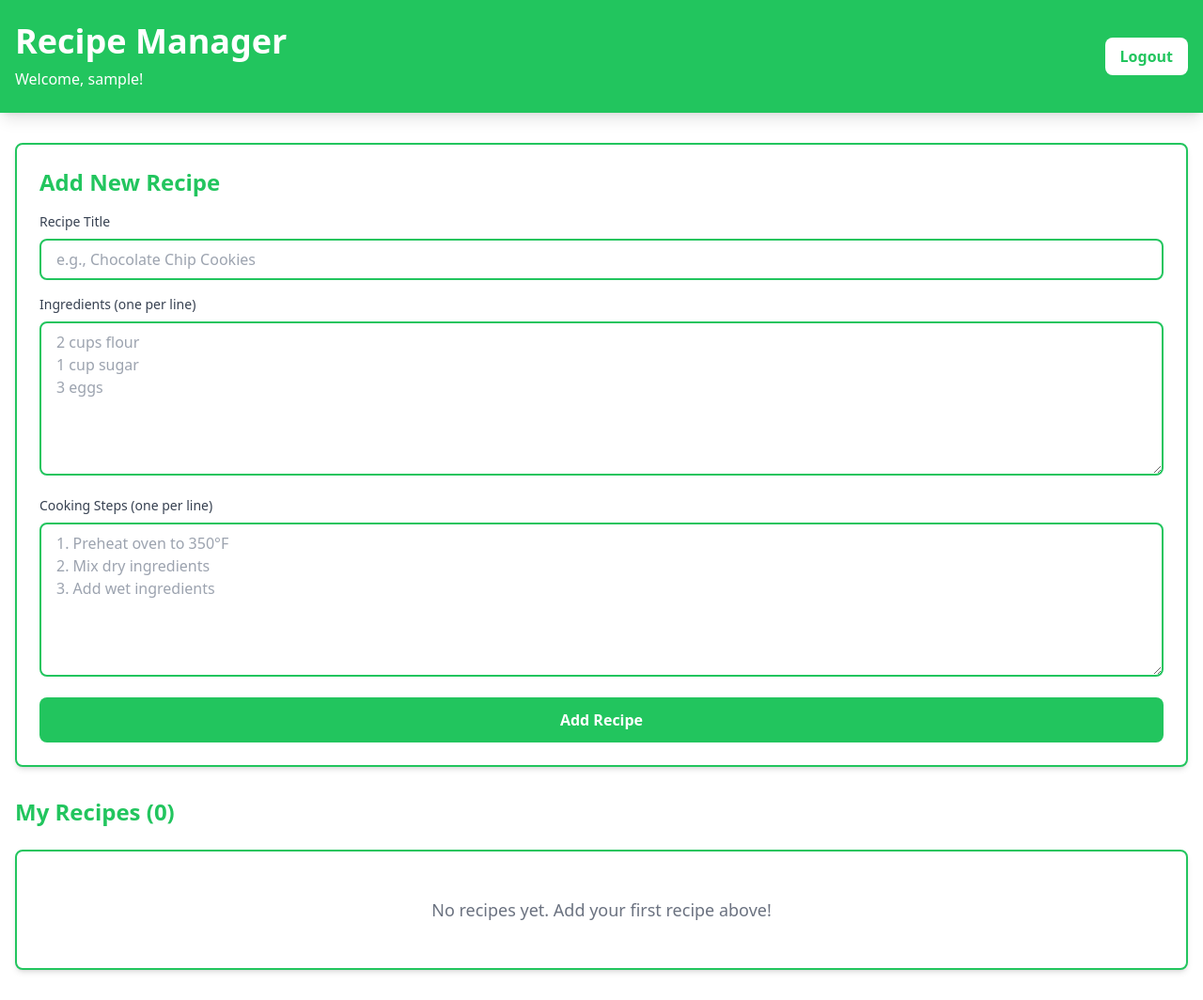
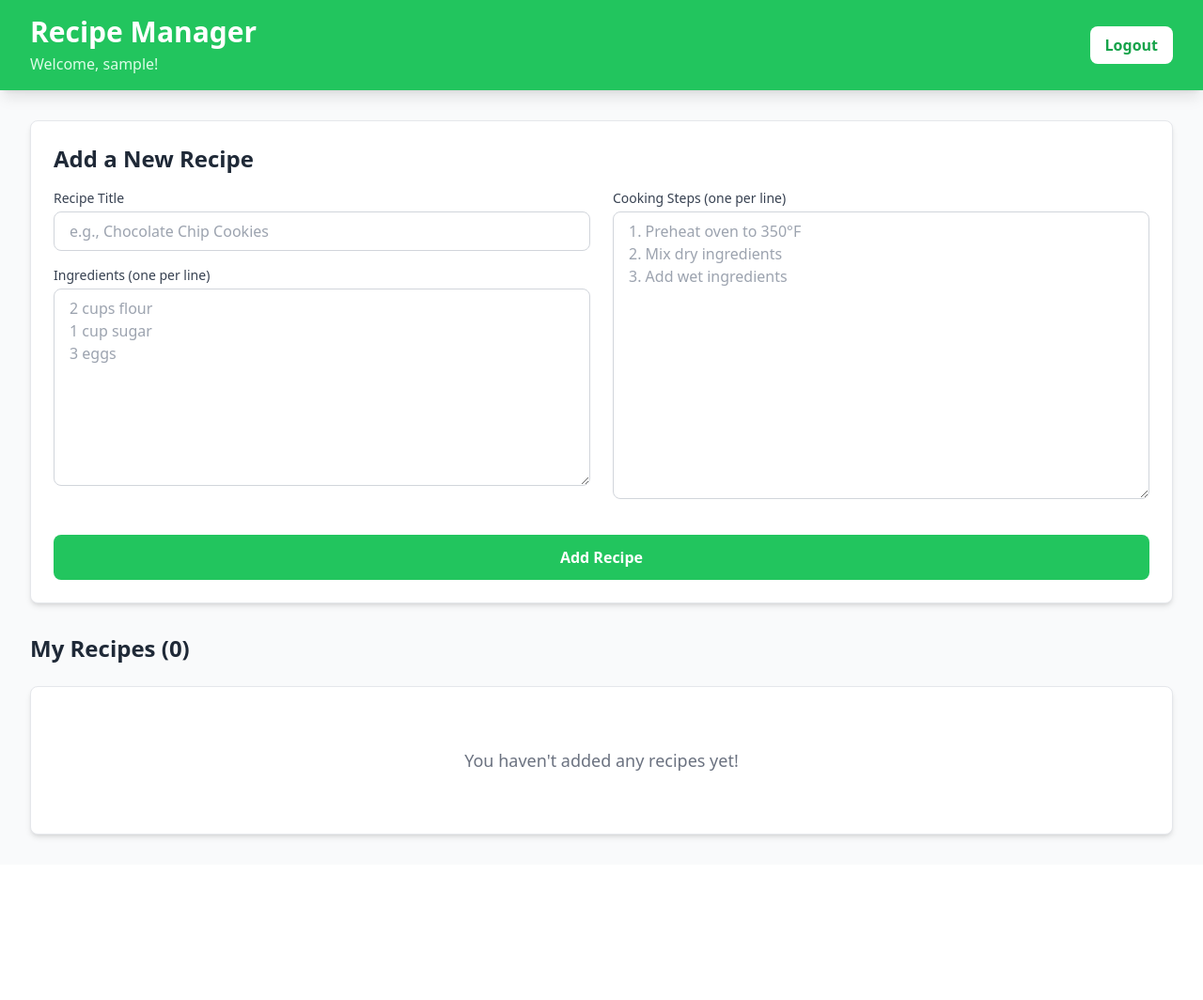
Before and after one commit to regis-mucyo/PHP-Assignment-Work-Project, a PHP site: page / in a window 1280 px wide. Shown: the whole page at 94% size. After the commit the page ends 893 px from the top, so only its background shows below. Run offline with PHP 8.4, Linux system fonts and the light colour scheme; the visitor is signed in with stand-in values (Sample User, id 1); data that the repository does not hold is empty; some libraries are stand-ins or nearby versions.

Commit message:
update new feature

```diff
--- a/index.php
+++ b/index.php
@@ -1,41 +1,28 @@
 <?php
-// Include database connection
+// PHP code remains the same
 include 'config.php';
-
-// Redirect if not logged in
 if (!isset($_SESSION['user_id'])) {
     header("Location: login.php");
     exit();
 }
-
-// Variable to store success or error messages
-$message = '';
 $user_id = $_SESSION['user_id'];
-
-// Check if form was submitted
 if ($_SERVER['REQUEST_METHOD'] === 'POST') {
-    // Get data from form
     $title = $_POST['title'];
     $ingredients = $_POST['ingredients'];
     $steps = $_POST['steps'];
-
-    // Check if all fields are filled
     if (!empty($title) && !empty($ingredients) && !empty($steps)) {
-        // Prepare SQL query to insert recipe
         $sql = "INSERT INTO recipes (title, ingredients, steps, user_id) VALUES ('$title', '$ingredients', '$steps', $user_id)";
-
-        // Execute query
         if ($conn->query($sql)) {
-            $message = '<div class="mb-4 p-4 bg-green-500 text-white rounded-lg">Recipe added successfully!</div>';
+            $_SESSION['message'] = '<div class="mb-4 p-4 bg-green-100 text-green-800 border border-green-400 rounded-lg">Recipe added successfully!</div>';
         } else {
-            $message = '<div class="mb-4 p-4 bg-red-300 text-white rounded-lg">Error adding recipe.</div>';
+            $_SESSION['message'] = '<div class="mb-4 p-4 bg-red-100 text-red-800 border border-red-400 rounded-lg">Error adding recipe.</div>';
         }
     } else {
-        $message = '<div class="mb-4 p-4 bg-red-300 text-white rounded-lg">Please fill in all fields.</div>';
+        $_SESSION['message'] = '<div class="mb-4 p-4 bg-yellow-100 text-yellow-800 border border-yellow-400 rounded-lg">Please fill in all fields.</div>';
     }
+    header("Location: index.php");
+    exit();
 }
-
-// Get all recipes from database for the logged in user
 $sql = "SELECT * FROM recipes WHERE user_id = $user_id ORDER BY created_at DESC";
 $result = $conn->query($sql);
 ?>
@@ -47,114 +34,122 @@ $result = $conn->query($sql);
     <title>Recipe Manager</title>
     <script src="https://cdn.tailwindcss.com"></script>
 </head>
-<body class="bg-white">
+<body class="bg-gray-50">
     <div class="min-h-screen">
-        <header class="bg-green-500 text-white shadow-lg">
-            <div class="container mx-auto px-4 py-6 flex justify-between items-center">
+        <header class="bg-green-500 text-white shadow-lg sticky top-0 z-10">
+            <div class="max-w-7xl mx-auto px-4 sm:px-6 lg:px-8">
+                <div class="flex justify-between items-center py-4">
                     <div>
-                    <h1 class="text-4xl font-bold">Recipe Manager</h1>
-                    <p class="mt-2">Welcome, <?php echo $_SESSION['username']; ?>!</p>
+                        <h1 class="text-3xl font-bold">Recipe Manager</h1>
+                        <p class="mt-1 text-green-100">Welcome, <?php echo htmlspecialchars($_SESSION['username']); ?>!</p>
                     </div>
-                <a href="logout.php" class="bg-white text-green-500 font-semibold py-2 px-4 rounded-lg">Logout</a>
+                    <a href="logout.php" class="bg-white text-green-600 font-bold py-2 px-4 rounded-lg hover:bg-gray-100 transition duration-300">Logout</a>
+                </div>
             </div>
         </header>
 
-        <div class="container mx-auto px-4 py-8">
-            <?php echo $message; ?>
+        <main class="max-w-7xl mx-auto py-8 px-4 sm:px-6 lg:px-8">
+            <?php
+            if (isset($_SESSION['message'])) {
+                echo $_SESSION['message'];
+                unset($_SESSION['message']);
+            }
+            ?>
 
-            <div class="bg-white border-2 border-green-500 rounded-lg shadow-md p-6 mb-8">
-                <h2 class="text-2xl font-bold text-green-500 mb-4">Add New Recipe</h2>
+            <div class="bg-white rounded-lg shadow-md p-6 mb-8 border border-gray-200">
+                <h2 class="text-2xl font-bold text-gray-800 mb-4">Add a New Recipe</h2>
                 <form method="POST" action="">
-
+                    <div class="grid md:grid-cols-2 gap-6">
+                        <div>
                             <div class="mb-4">
-                        <label for="title" class="block text-sm font-medium text-gray-700 mb-2">Recipe Title</label>
+                                <label for="title" class="block text-sm font-medium text-gray-700 mb-1">Recipe Title</label>
                                 <input type="text" id="title" name="title" required
-                               class="w-full px-4 py-2 border-2 border-green-500 rounded-lg"
+                                       class="w-full px-4 py-2 border border-gray-300 rounded-lg focus:ring-2 focus:ring-green-500 focus:border-green-500 transition"
                                        placeholder="e.g., Chocolate Chip Cookies">
                             </div>
-
                             <div class="mb-4">
-                        <label for="ingredients" class="block text-sm font-medium text-gray-700 mb-2">Ingredients (one per line)</label>
-                        <textarea id="ingredients" name="ingredients" required rows="6"
-                                  class="w-full px-4 py-2 border-2 border-green-500 rounded-lg"
+                                <label for="ingredients" class="block text-sm font-medium text-gray-700 mb-1">Ingredients (one per line)</label>
+                                <textarea id="ingredients" name="ingredients" required rows="8"
+                                          class="w-full px-4 py-2 border border-gray-300 rounded-lg focus:ring-2 focus:ring-green-500 focus:border-green-500 transition"
                                           placeholder="2 cups flour&#10;1 cup sugar&#10;3 eggs"></textarea>
                             </div>
-
+                        </div>
+                        <div>
                             <div class="mb-4">
-                        <label for="steps" class="block text-sm font-medium text-gray-700 mb-2">Cooking Steps (one per line)</label>
-                        <textarea id="steps" name="steps" required rows="6"
-                                  class="w-full px-4 py-2 border-2 border-green-500 rounded-lg"
+                                <label for="steps" class="block text-sm font-medium text-gray-700 mb-1">Cooking Steps (one per line)</label>
+                                <textarea id="steps" name="steps" required rows="12"
+                                          class="w-full px-4 py-2 border border-gray-300 rounded-lg focus:ring-2 focus:ring-green-500 focus:border-green-500 transition"
                                           placeholder="1. Preheat oven to 350°F&#10;2. Mix dry ingredients&#10;3. Add wet ingredients"></textarea>
                             </div>
-
-                    <button type="submit" class="w-full bg-green-500 text-white font-semibold py-3 px-6 rounded-lg">
+                        </div>
+                    </div>
+                    <button type="submit" class="w-full mt-4 bg-green-500 text-white font-bold py-3 px-6 rounded-lg hover:bg-green-600 transition duration-300">
                         Add Recipe
                     </button>
                 </form>
             </div>
 
             <div>
-                <h2 class="text-2xl font-bold text-green-500 mb-6">
-                    My Recipes (<?php echo $result->num_rows; ?>)
-                </h2>
+                <h2 class="text-2xl font-bold text-gray-800 mb-6">My Recipes (<?php echo $result->num_rows; ?>)</h2>
 
                 <?php if ($result->num_rows == 0): ?>
-                    <div class="text-center py-12 bg-white border-2 border-green-500 rounded-lg shadow-md">
-                        <p class="text-gray-500 text-lg">No recipes yet. Add your first recipe above!</p>
+                    <div class="text-center py-16 bg-white rounded-lg shadow-md border border-gray-200">
+                        <p class="text-gray-500 text-lg">You haven't added any recipes yet!</p>
                     </div>
                 <?php else: ?>
-                    <div class="grid grid-cols-1 md:grid-cols-2 lg:grid-cols-3 gap-6">
+                    <div class="grid grid-cols-1 md:grid-cols-2 lg:grid-cols-3 gap-8">
                         <?php while($recipe = $result->fetch_assoc()): ?>
-                            <div class="bg-white border-2 border-green-500 rounded-lg shadow-md">
-                                <div class="bg-green-500 text-white p-4 flex justify-between items-center">
-                                    <h3 class="text-xl font-bold"><?php echo $recipe['title']; ?></h3>
-                                    <div>
-                                        <a href="edit.php?id=<?php echo $recipe['id']; ?>" class="text-sm bg-white text-green-500 py-1 px-2 rounded-lg mr-2">Edit</a>
-                                        <a href="delete.php?id=<?php echo $recipe['id']; ?>" class="text-sm bg-red-500 text-white py-1 px-2 rounded-lg" onclick="return confirm('Are you sure you want to delete this recipe?')">Delete</a>
+                            <div class="bg-white rounded-lg shadow-md border border-gray-200 hover:shadow-xl hover:-translate-y-1 transition-all duration-300 flex flex-col">
+                                <div class="p-6">
+                                    <h3 class="text-xl font-bold text-gray-800"><?php echo htmlspecialchars($recipe['title']); ?></h3>
+                                    <span class="text-xs text-gray-500">
+                                        Added: <?php echo date('M d, Y', strtotime($recipe['created_at'])); ?>
+                                    </span>
                                 </div>
-                                </div>
-
-                                <div class="p-6">
+                                <div class="p-6 pt-0 flex-grow">
                                     <div class="mb-4">
-                                        <h4 class="font-semibold text-green-500 mb-2">Ingredients</h4>
-                                        <div class="text-sm text-gray-600 bg-gray-50 rounded p-3 max-h-40 overflow-y-auto border border-green-500">
+                                        <h4 class="font-semibold text-green-600 mb-2">Ingredients</h4>
+                                        <ul class="list-disc list-inside text-sm text-gray-600 bg-gray-50 rounded p-3 h-32 overflow-y-auto border border-gray-200">
                                             <?php
                                             $ingredients_list = explode("\n", $recipe['ingredients']);
                                             foreach ($ingredients_list as $ingredient) {
                                                 if (trim($ingredient) != '') {
-                                                    echo '<div class="mb-1">• ' . htmlspecialchars($ingredient) . '</div>';
+                                                    echo '<li>' . htmlspecialchars(trim($ingredient)) . '</li>';
                                                 }
                                             }
                                             ?>
+                                        </ul>
                                     </div>
-                                    </div>
-
-                                    <div class="mb-4">
-                                        <h4 class="font-semibold text-green-500 mb-2">Steps</h4>
-                                        <div class="text-sm text-gray-600 bg-gray-50 rounded p-3 max-h-40 overflow-y-auto border border-green-500">
+                                    <div>
+                                        <h4 class="font-semibold text-green-600 mb-2">Steps</h4>
+                                        <ol class="list-decimal list-inside text-sm text-gray-600 bg-gray-50 rounded p-3 h-32 overflow-y-auto border border-gray-200">
                                             <?php
                                             $steps_list = explode("\n", $recipe['steps']);
                                             foreach ($steps_list as $step) {
                                                 if (trim($step) != '') {
-                                                    echo '<div class="mb-2">' . htmlspecialchars($step) . '</div>';
+                                                    echo '<li>' . htmlspecialchars(trim($step)) . '</li>';
                                                 }
                                             }
                                             ?>
+                                        </ol>
                                     </div>
                                 </div>
-
-                                    <div class="pt-4 border-t border-green-500">
-                                        <span class="text-xs text-gray-500">
-                                            Added: <?php echo date('M d, Y', strtotime($recipe['created_at'])); ?>
-                                        </span>
-                                    </div>
+                                <div class="p-4 bg-gray-50 border-t border-gray-200 flex justify-end items-center gap-2 rounded-b-lg">
+                                    <a href="edit.php?id=<?php echo $recipe['id']; ?>" class="flex items-center gap-1 text-sm text-blue-500 font-semibold py-1 px-3 rounded-lg hover:bg-blue-100 transition">
+                                        <svg xmlns="http://www.w3.org/2000/svg" class="h-4 w-4" fill="none" viewBox="0 0 24 24" stroke="currentColor"><path stroke-linecap="round" stroke-linejoin="round" stroke-width="2" d="M15.232 5.232l3.536 3.536m-2.036-5.036a2.5 2.5 0 113.536 3.536L6.5 21.036H3v-3.536L16.732 3.732z" /></svg>
+                                        Edit
+                                    </a>
+                                    <a href="delete.php?id=<?php echo $recipe['id']; ?>" class="flex items-center gap-1 text-sm text-red-500 font-semibold py-1 px-3 rounded-lg hover:bg-red-100 transition" onclick="return confirm('Are you sure you want to delete this recipe?')">
+                                        <svg xmlns="http://www.w3.org/2000/svg" class="h-4 w-4" fill="none" viewBox="0 0 24 24" stroke="currentColor"><path stroke-linecap="round" stroke-linejoin="round" stroke-width="2" d="M19 7l-.867 12.142A2 2 0 0116.138 21H7.862a2 2 0 01-1.995-1.858L5 7m5 4v6m4-6v6m1-10V4a1 1 0 00-1-1h-4a1 1 0 00-1 1v3M4 7h16" /></svg>
+                                        Delete
+                                    </a>
                                 </div>
                             </div>
                         <?php endwhile; ?>
                     </div>
                 <?php endif; ?>
             </div>
-        </div>
+        </main>
     </div>
 </body>
 </html>
```
Also changed, not shown: delete.php (+6 -1 lines), edit.php (+35 -34 lines), login.php (+24 -24 lines), register.php (+24 -25 lines). Lines whose indentation alone changed are shown as unchanged.
